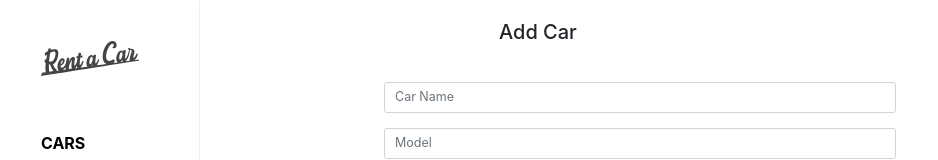
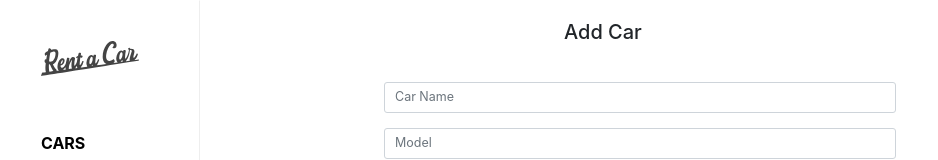
Before and after one commit to RaoAkif/RentACar-Frontend, a React (Create React App) app: page /add_car in a window 1280 px wide. Shown: the top 160 px of the page, without its empty margins (0-938 px from the left). Built offline with nearby package versions, Linux system fonts and the light colour scheme.

Commit message:
Update AddCar.css

```diff
--- a/src/pages/AddCar.css
+++ b/src/pages/AddCar.css
@@ -6,7 +6,7 @@
 .addCar > h2 {
   margin-bottom: 3vw;
   padding-top: 20px;
-  margin-left: 115px;
+  margin-left: 180px;
 }
 
 #btn-add-car {
```
